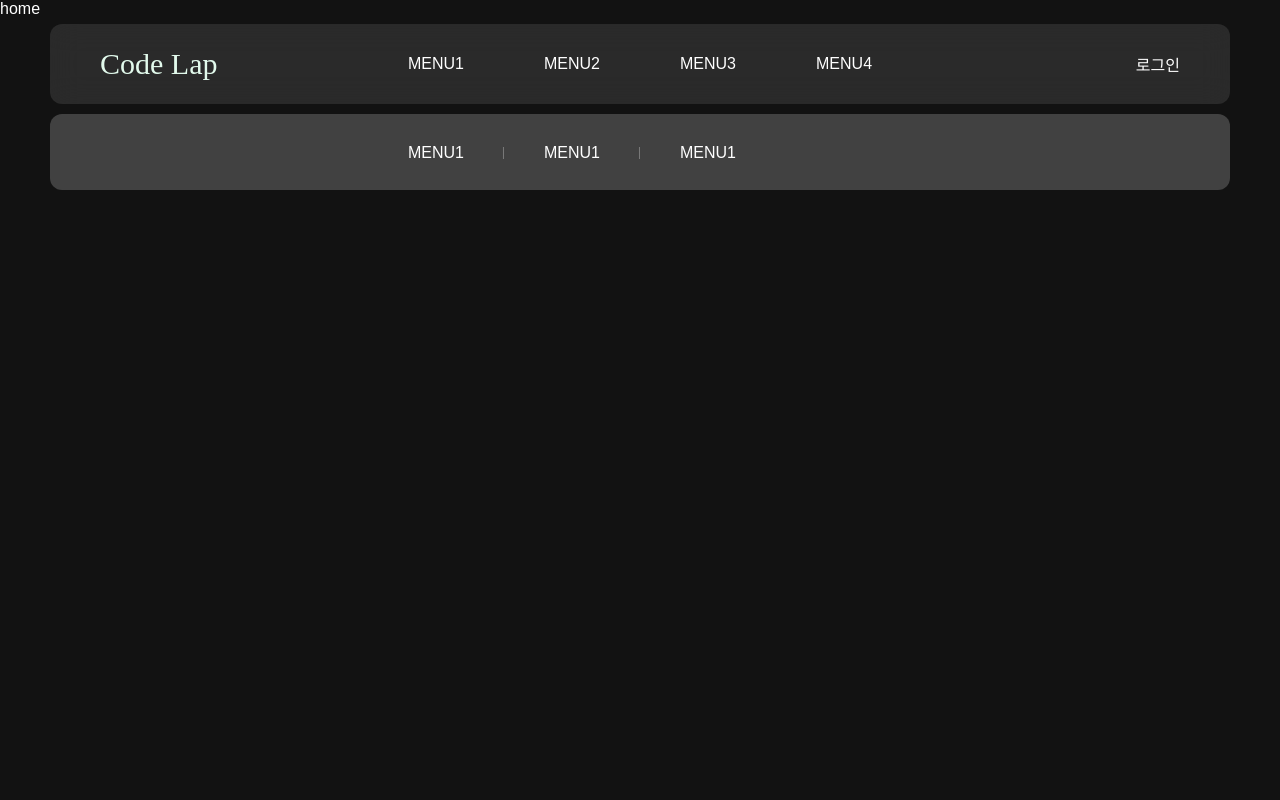
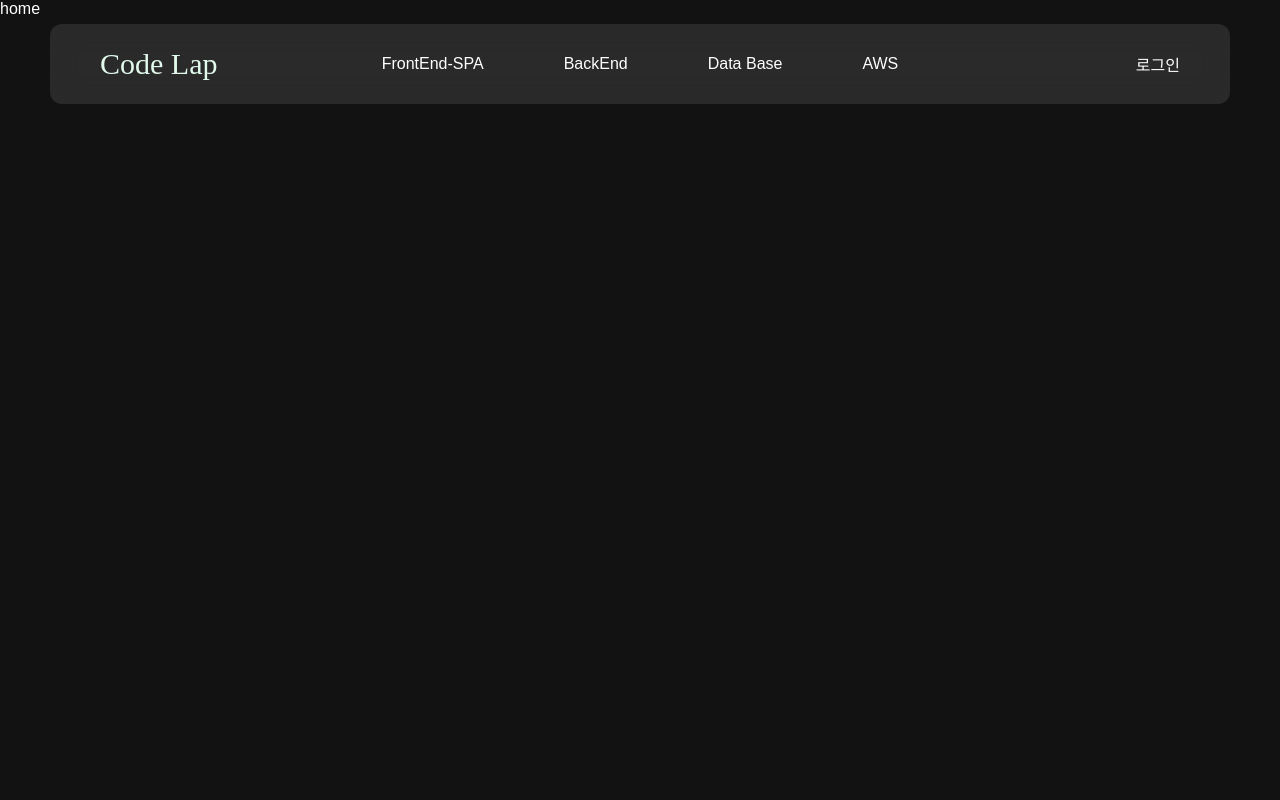
Before and after one commit to Song-pro-taegeun/PJ_LMS, a React (Create React App) app in the folder pj-lms-front/: page / in a window 1280 px wide. Shown: the top 800 px of the page. Built offline with nearby package versions, Linux system fonts and the light colour scheme; a web font is replaced by a local one.

Commit message:
#22 header 이벤트 바인딩

```diff
--- a/pj-lms-front/src/component/main/Header.jsx
+++ b/pj-lms-front/src/component/main/Header.jsx
@@ -1,6 +1,9 @@
+import { useState } from "react";
 import { Link } from "react-router-dom";
+import { menuList } from "../../util/dataJson";
 
 export default function Header() {
+  const [hoverMenu, setHoverMenu] = useState();
   return (
     <>
       <div className="header">
@@ -8,7 +11,48 @@ export default function Header() {
           <Link to="/">
             <div className="logo">Code Lap</div>
           </Link>
+
           <ul className="menu">
+            {menuList.map((data, i) => (
+              <li key={i}>
+                <span
+                  onMouseOver={() => {
+                    setHoverMenu(data);
+                  }}
+                >
+                  {data.title}
+                </span>
+
+                {hoverMenu === data && (
+                  <ul>
+                    {hoverMenu?.child.map((subData, subIndex) => (
+                      <li key={subIndex}>
+                        <Link to={subData?.to}>
+                          <span
+                            onClick={() => {
+                              setHoverMenu(null);
+                            }}
+                          >
+                            {subData.subTitle}
+                          </span>
+                        </Link>
+                      </li>
+                    ))}
+                  </ul>
+                )}
+              </li>
+            ))}
+          </ul>
+          {hoverMenu && (
+            <div
+              className="menu_bg"
+              onMouseOut={() => {
+                setHoverMenu(null);
+              }}
+            />
+          )}
+
+          {/* <ul className="menu">
             <li>
               <span>MENU1</span>
               <ul>
@@ -25,18 +69,40 @@ export default function Header() {
             </li>
             <li>
               <span>MENU2</span>
+              <ul>
+                <li>
+                  <span>MENU1</span>
+                </li>
+                <li>
+                  <span>MENU1</span>
+                </li>
+                <li>
+                  <span>MENU1</span>
+                </li>
+              </ul>
             </li>
             <li>
               <span>MENU3</span>
+              <ul>
+                <li>
+                  <span>MENU1</span>
+                </li>
+                <li>
+                  <span>MENU1</span>
+                </li>
+                <li>
+                  <span>MENU1</span>
+                </li>
+              </ul>
             </li>
             <li>
               <span>MENU4</span>
             </li>
-          </ul>
+          </ul> */}
           <Link to="/signIn" className="login">
             <div>로그인</div>
           </Link>
-          <div className="menu_bg"></div>
+          {/* <div className="menu_bg" /> */}
         </div>
       </div>
     </>
--- /dev/null
+++ b/pj-lms-front/src/util/dataJson.js
@@ -0,0 +1,76 @@
+export const menuList = [
+  {
+    title: "FrontEnd-SPA",
+    child: [
+      {
+        subTitle: "한 주만에 끝내는 React",
+        to: "/signIn",
+      },
+      {
+        subTitle: "Angular(특화)",
+        to: "/",
+      },
+      {
+        subTitle: "WebGL의 간편 활용 Three.js",
+        to: "/",
+      },
+    ],
+  },
+  {
+    title: "BackEnd",
+    child: [
+      {
+        subTitle: "Java-SpringBoot",
+        to: "/signIn",
+      },
+      {
+        subTitle: "Java-SpringSecurity",
+        to: "/",
+      },
+      {
+        subTitle: "Java-JPA",
+        to: "/",
+      },
+    ],
+  },
+
+  {
+    title: "Data Base",
+    child: [
+      {
+        subTitle: "SQL 기초",
+        to: "/",
+      },
+      {
+        subTitle: "SQL 심화",
+        to: "/",
+      },
+    ],
+  },
+
+  {
+    title: "AWS",
+    child: [
+      {
+        subTitle: "EC2",
+        to: "/",
+      },
+      {
+        subTitle: "보안그룹",
+        to: "/",
+      },
+      {
+        subTitle: "RDS",
+        to: "/",
+      },
+      {
+        subTitle: "ELB",
+        to: "/",
+      },
+      {
+        subTitle: "S3",
+        to: "/",
+      },
+    ],
+  },
+];
```
